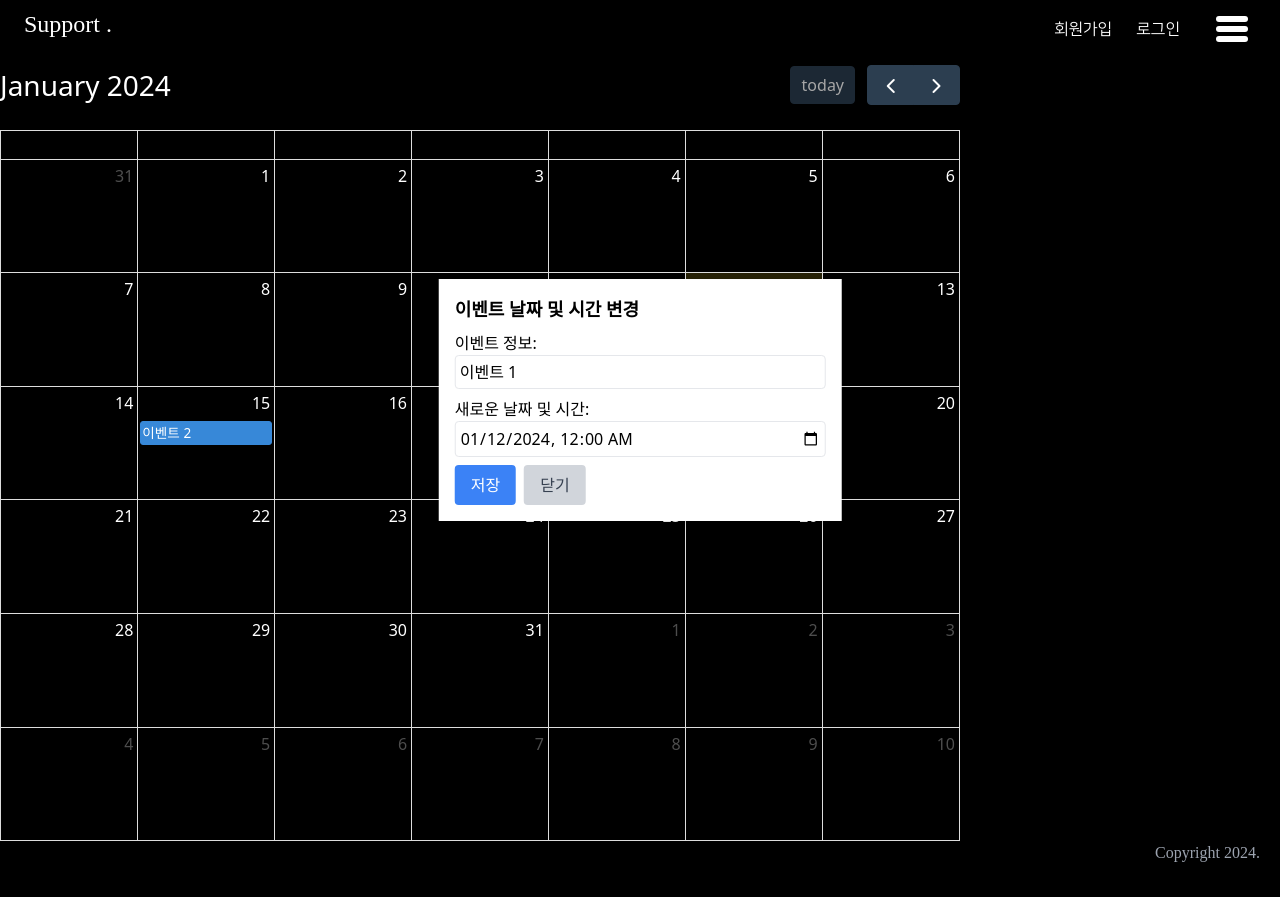
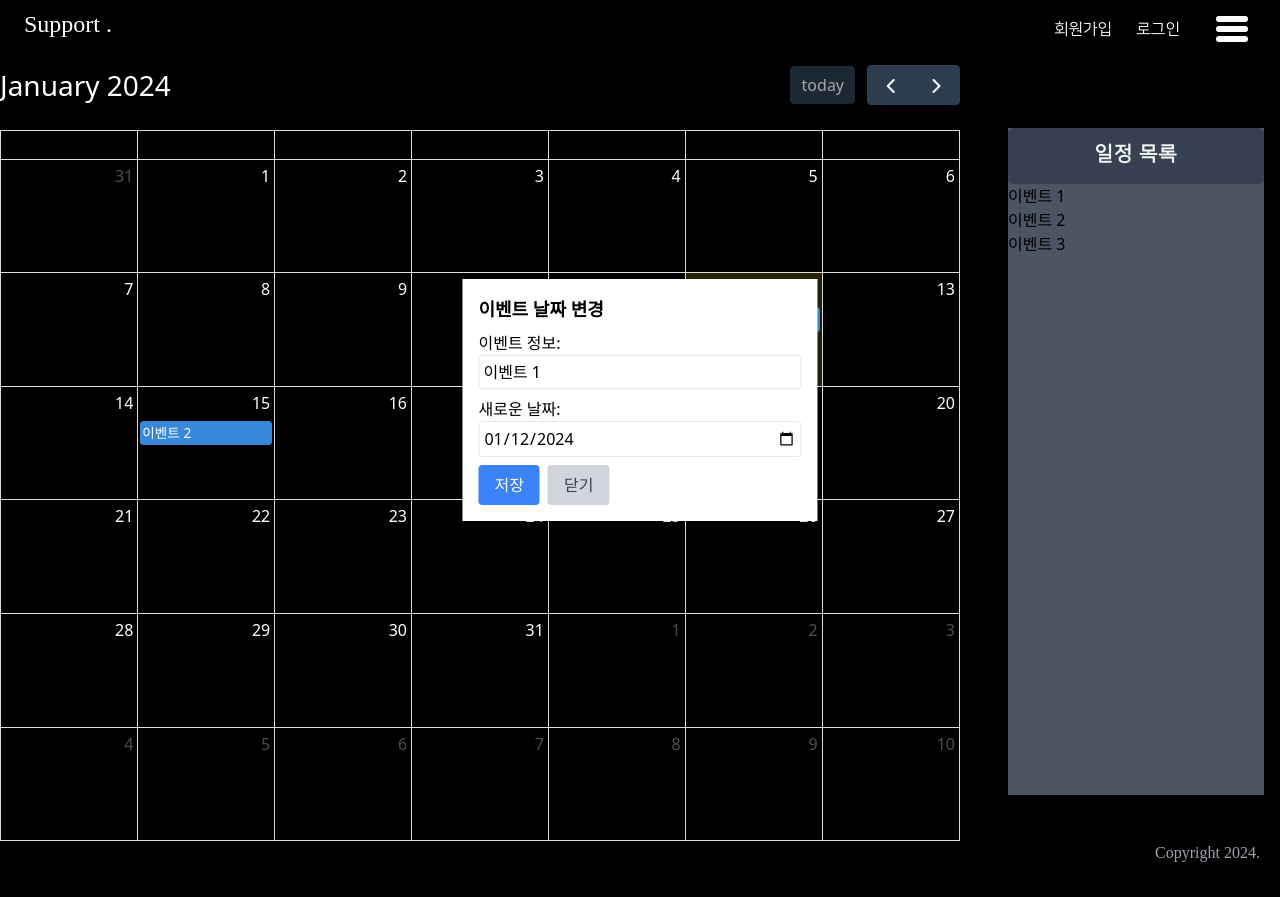
Before and after one commit to kutaelee/support-web, a React (Create React App) app in the folder src/main/reactfront/: page /inspection/plan in a window 1280 px wide. Both pictures are taken after a click on the link "이벤트 1". Built offline with nearby package versions, Linux system fonts and the light colour scheme; a web font is replaced by a local one.

Commit message:
listbox add , darg&drop events add

```diff
--- a/src/main/reactfront/src/component/calendarEventModal.js
+++ b/src/main/reactfront/src/component/calendarEventModal.js
@@ -8,7 +8,7 @@ const CalendarEventModal = ({ isOpen, onClose, onSave, initialEvent }) => {
   useEffect(() => {
     // 초기 이벤트가 변경될 때마다 날짜와 텍스트를 업데이트
     if (initialEvent) {
-      const newDateWithMillis = new Date(initialEvent.startStr).toISOString().slice(0, 16); // UTC 시간으로 변환하고 시간 포맷 조절
+      const newDateWithMillis = new Date(initialEvent.startStr).toISOString().slice(0, 10); // UTC 시간으로 변환하고 날짜 포맷 조절
       setNewDate(newDateWithMillis);
       setNewText(initialEvent.title || ''); // 이벤트에 설명이 있는 경우 표시
     }
@@ -22,12 +22,12 @@ const CalendarEventModal = ({ isOpen, onClose, onSave, initialEvent }) => {
   return (
     <div className={`z-10 fixed top-1/2 left-1/2 transform -translate-x-1/2 -translate-y-1/2 ${isOpen ? 'block' : 'hidden'}`}>
       <div className="modal-content bg-white shadow-md p-4">
-        <h2 className="text-lg font-semibold mb-2">이벤트 날짜 및 시간 변경</h2>
+        <h2 className="text-lg font-semibold mb-2">이벤트 날짜 변경</h2>
         <label className="block mb-2">이벤트 정보:
           <input className="border rounded p-1 w-full" type="text" value={newText} onChange={(e) => setNewText(e.target.value)} />
         </label>
-        <label className="block mb-2">새로운 날짜 및 시간:
-          <input className="border rounded p-1 w-full" type="datetime-local" value={newDate} onChange={(e) => setNewDate(e.target.value)} />
+        <label className="block mb-2">새로운 날짜:
+          <input className="border rounded p-1 w-full" type="date" value={newDate} onChange={(e) => setNewDate(e.target.value)} />
         </label>
         <button className="bg-blue-500 text-white px-4 py-2 rounded mr-2" onClick={handleSave}>저장</button>
         <button className="bg-gray-300 text-gray-700 px-4 py-2 rounded" onClick={onClose}>닫기</button>
--- a/src/main/reactfront/src/component/custCalendar.js
+++ b/src/main/reactfront/src/component/custCalendar.js
@@ -1,8 +1,11 @@
+// CustCalendar.js
+
 import React, { useState, useRef } from 'react';
 import FullCalendar from '@fullcalendar/react';
 import dayGridPlugin from '@fullcalendar/daygrid';
 import interactionPlugin from '@fullcalendar/interaction';
 import EventModal from 'component/calendarEventModal';
+import ListBox from 'component/listBox';
 import 'assist/css/customCalendar.css';
 
 const CustCalendar = () => {
@@ -11,7 +14,7 @@ const CustCalendar = () => {
   const [events, setEvents] = useState([
     { id: '1', title: '이벤트 1', date: '2024-01-12' },
     { id: '2', title: '이벤트 2', date: '2024-01-15' },
-    // 추가적인 이벤트들...
+    { id: '3', title: '이벤트 3', date: null }, // 날짜가 없는 이벤트
   ]);
   const calendarRef = useRef(null);
 
@@ -30,11 +33,11 @@ const CustCalendar = () => {
       console.log(`이벤트의 새로운 텍스트: ${newText}`);
 
       // events 상태를 업데이트
-      const updatedEvents = events.map(event => {
+      const updatedEvents = events.map((event) => {
         if (event.id === selectedEvent.id) {
           return {
             ...event,
-            start: newDate,
+            date: newDate,
             title: newText,
           };
         }
@@ -43,32 +46,56 @@ const CustCalendar = () => {
 
       setEvents(updatedEvents);
 
-      // DB에 변경된 값을 저장하는 로직 추가
-      // saveToDatabase(updatedEvents);
+      // FullCalendar에 변경된 이벤트를 반영
+      const calendarApi = calendarRef.current.getApi();
+      const existingEvent = calendarApi.getEventById(selectedEvent.id);
 
-      // FullCalendar에 변경된 이벤트를 반영
-      calendarRef.current.getApi().addEventSource(updatedEvents);
+      if (existingEvent) {
+        existingEvent.setProp('title', newText);
+        existingEvent.setStart(newDate);
+      }
     }
     handleModalClose(); // 모달 닫기
+  };
+
+  const handleDragStart = (event, jsEvent) => {
+    // 드래그가 시작될 때 실행되는 로직
+    console.log('드래그 시작:', event);
+  };
+
+  const handleDragEnd = (event, jsEvent) => {
+    // 드래그가 종료될 때 실행되는 로직
+    console.log('드래그 종료:', jsEvent);
+
+  };
+
+  const handleEventDrop = (updatedEvents) => {
+    // 풀캘린더의 events 상태를 업데이트
+    setEvents(updatedEvents);
+    console.log('드롭한 날짜:', updatedEvents.date);
   };
 
   const calendarOptions = {
     plugins: [dayGridPlugin, interactionPlugin],
     className: 'custom-calendar',
     initialView: 'dayGridMonth',
-    events: events,
+    events: events.filter((event) => !!event.date), // 날짜가 있는 이벤트만 표시
     editable: true,
     eventClick: handleEventClick,
   };
 
   return (
-    <div className='pt-10 w-3/4 h-5/6'>
+    <div>
+    <div className='pt-10 w-3/4 h-5/6 inline-block'>
       <h2>나만의 캘린더</h2>
       <div className="calendar-container">
         <FullCalendar {...calendarOptions} ref={calendarRef} />
         <EventModal isOpen={modalOpen} onClose={handleModalClose} onSave={handleModalSave} initialEvent={selectedEvent} />
       </div>
+
     </div>
+     <ListBox onDragStart={handleDragStart} onDragEnd={handleDragEnd} onEventDrop={handleEventDrop} events={events} />
+     </div>
   );
 };
 
--- /dev/null
+++ b/src/main/reactfront/src/component/listBox.js
@@ -0,0 +1,52 @@
+// ListBox.js
+
+const ListBox = ({ events, onDragStart, onDragEnd, onEventDrop }) => {
+
+    const handleDragStart = (event, jsEvent) => {
+      onDragStart(event, jsEvent);
+    };
+
+    const handleDragEnd = (event, jsEvent) => {
+        const updatedEvents = events.map((ev) => {
+            if (ev.id === event.id) {
+              return {
+                ...ev,
+                date: '2024-01-15', // 여기서 실제로 드롭된 날짜로 업데이트
+              };
+            }
+            return ev;
+          });
+
+          // 부모 컴포넌트로 업데이트된 이벤트 전달
+        onEventDrop(updatedEvents);
+      onDragEnd(event, jsEvent);
+    };
+
+    const handleDragOver = (e) => {
+      e.preventDefault(); // 드래그 앤 드롭을 허용하려면 반드시 호출해야 합니다.
+    };
+
+    return (
+      <div className='inline-block w-1/5 h-5/6 absolute ml-12 mt-32 bg-gray-600'>
+        <h2 className='p-3 text-center bg-gray-700 rounded-md h-14 font-NanumSquare tracking-wider text-xl font-semibold text-neutral-100'>
+          일정 목록
+        </h2>
+        <ul>
+          {events.map((event) => (
+            <li
+              key={event.id}
+              draggable
+              onDragStart={(e) => handleDragStart(event, e)}
+              onDragEnd={(e) => handleDragEnd(event, e)}
+              onDragOver={handleDragOver} // 드래그 중일 때 드롭을 허용
+
+            >
+              {event.title}
+            </li>
+          ))}
+        </ul>
+      </div>
+    );
+  };
+
+  export default ListBox;
--- a/src/main/reactfront/src/pages/inspection/plan.js
+++ b/src/main/reactfront/src/pages/inspection/plan.js
@@ -1,5 +1,7 @@
 import React from 'react';
 import CustCalendar from 'component/custCalendar';
+import ListBox from 'component/listBox';
+
 const InspectionPlan = (props) => {
 
   return (
```
